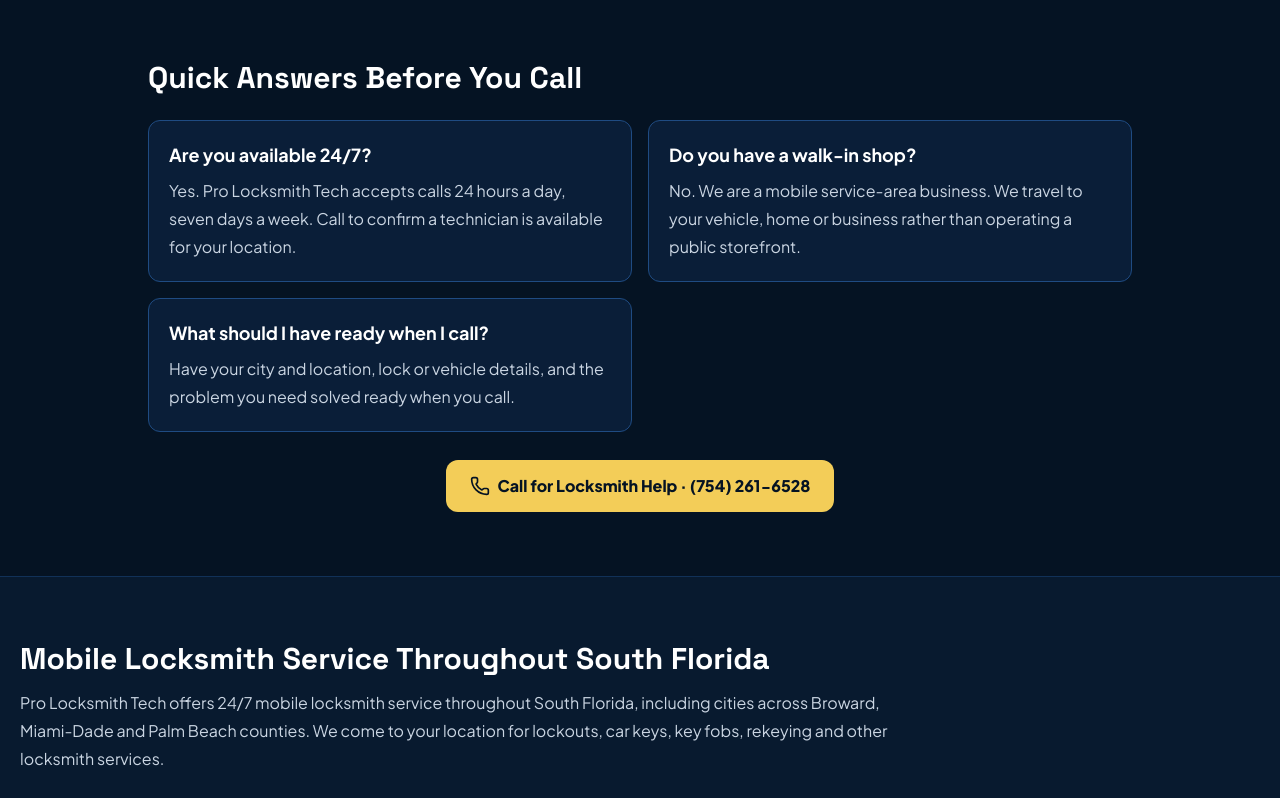
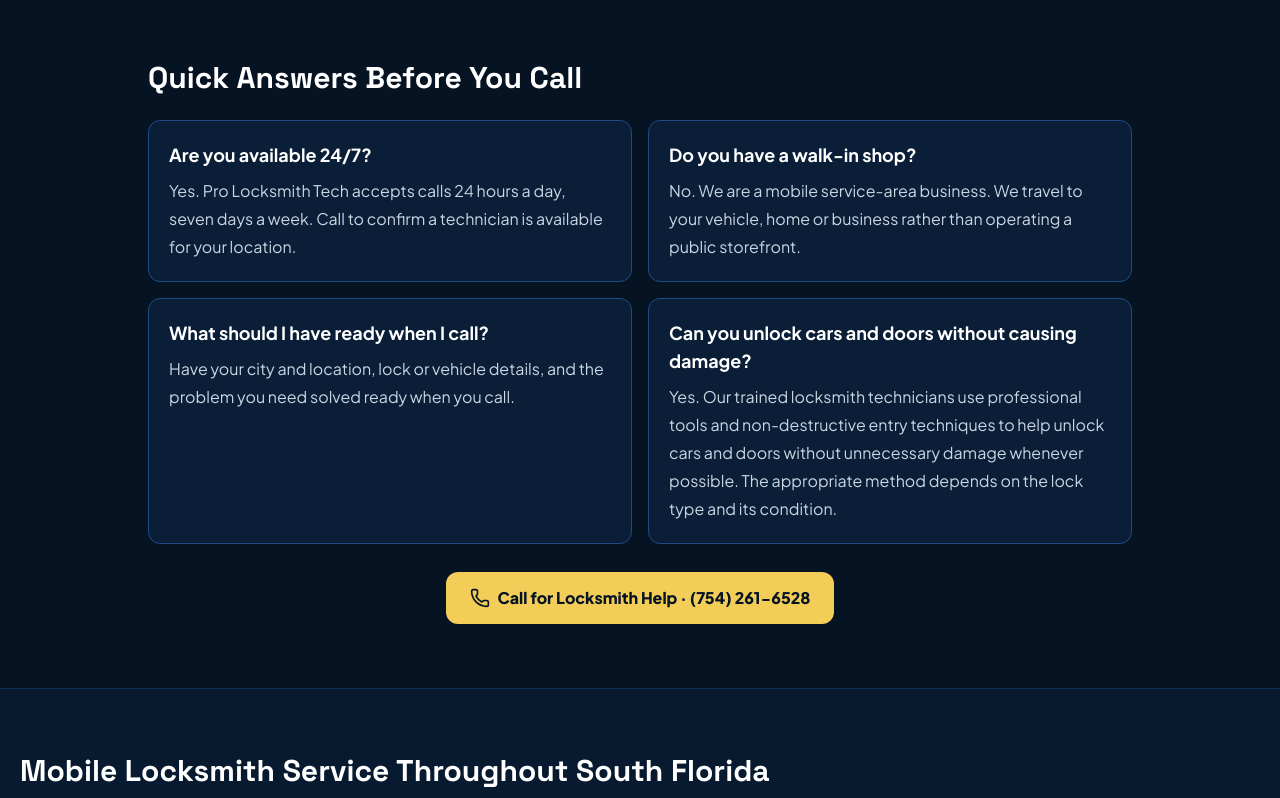
Before and after one commit to ybenterprise305/PLT, a React (Vite) app: page / in a window 1280 px wide. Shown: the part 1848-2646 px from the top of the page. Built offline with nearby package versions, Linux system fonts and the light colour scheme; no server answers.

Commit message:
Restore four homepage FAQs with damage-conscious locksmith entry answer (#25)

```diff
--- a/src/pages/HomePage.tsx
+++ b/src/pages/HomePage.tsx
@@ -136,6 +136,10 @@ export function HomePage({ onNavigate: _onNavigate }: HomePageProps) {
             {
               question: isSpanish ? '¿Qué información debo tener lista?' : 'What should I have ready when I call?',
               answer: isSpanish ? 'Indique su ciudad y ubicación, el tipo de cerradura o vehículo y el servicio que necesita cuando llame.' : 'Have your city and location, lock or vehicle details, and the problem you need solved ready when you call.'
+            },
+            {
+              question: isSpanish ? '¿Pueden abrir autos y cerraduras sin causar daños?' : 'Can you unlock cars and doors without causing damage?',
+              answer: isSpanish ? 'Sí. Nuestros técnicos cuentan con herramientas profesionales y capacitación en técnicas de apertura no destructivas para ayudar a abrir vehículos y cerraduras sin causar daños innecesarios siempre que sea posible. El método adecuado depende del tipo y estado de la cerradura.' : 'Yes. Our trained locksmith technicians use professional tools and non-destructive entry techniques to help unlock cars and doors without unnecessary damage whenever possible. The appropriate method depends on the lock type and its condition.'
             }
           ].map(item => (
             <article key={item.question} className="rounded-xl border border-slate-700 bg-slate-900 p-5">
```
